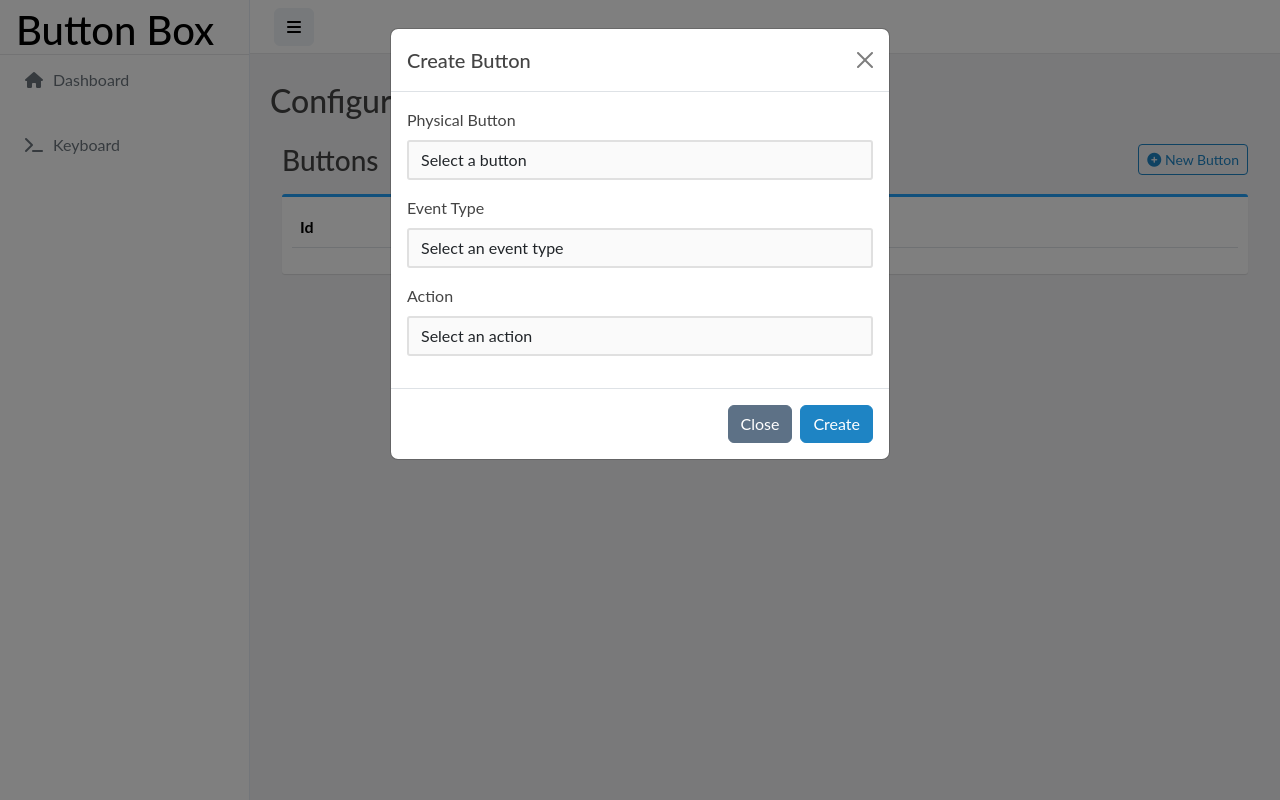
After one commit to jackdevonshire/Button-Box, a Flask app: page /configuration/1 in a window 1280 px wide, after a click on "New Button". The commit adds this page. Run offline with Flask 3, Linux system fonts and the light colour scheme; lists and menus that the app fills with data are empty; some libraries are stand-ins or nearby versions; some web fonts are replaced.

Commit message:
Added ability to create a new button for a configuration

```diff
--- a/src/admin-panel/app/__init__.py
+++ b/src/admin-panel/app/__init__.py
@@ -60,8 +60,8 @@ with app.app_context():
         db.session.add(abort_rocket_action)
         db.session.commit()
 
-        ksp_launch_button = ConfigurationButton(configuration_id=ksp_config.id, physical_key=1, event_type=1, integration_action_id=launch_rocket_action.id)
-        ksp_abort_button = ConfigurationButton(configuration_id=ksp_config.id, physical_key=2, event_type=2, integration_action_id=abort_rocket_action.id)
+        ksp_launch_button = ConfigurationButton(configuration_id=ksp_config.id, physical_key=1, event_type=0, integration_action_id=launch_rocket_action.id)
+        ksp_abort_button = ConfigurationButton(configuration_id=ksp_config.id, physical_key=2, event_type=1, integration_action_id=abort_rocket_action.id)
         db.session.add(ksp_launch_button)
         db.session.add(ksp_abort_button)
         db.session.commit()
--- a/src/admin-panel/app/core/controllers.py
+++ b/src/admin-panel/app/core/controllers.py
@@ -9,11 +9,16 @@ key_service = KeyService(db)
 core_service = CoreService(db, key_service)
 
 @core.route("/", methods=["GET"])
-def dashboard():
+def dashboard_page():
     nav_links = core_service.get_nav_links()
     data = core_service.get_dashboard_data()
-    print(data)
     return render_template("core/dashboard.html", nav_links=nav_links, data=data)
+
+@core.route("/configuration/<id>", methods=["GET"])
+def configuration_page(id):
+    nav_links = core_service.get_nav_links()
+    data = core_service.get_configuration_data(id)
+    return render_template("core/configuration.html", nav_links=nav_links, data=data)
 
 
 
@@ -33,3 +38,11 @@ def api_remove_configuration():
         return core_service.api_remove_configuration(data["ConfigurationId"])
     except:
         return NetworkResponse().with_error(ErrorMessage.Generic, HttpStatusCode.InternalServerError).get()
+
+@core.route("/api/button/create", methods=["POST"])
+def api_create_button():
+    data = request.json
+    if True:
+        return core_service.api_create_button(data["ConfigurationId"], data["PhysicalButton"], data["EventType"], data["IntegrationActionId"])
+    else:
+        return NetworkResponse().with_error(ErrorMessage.Generic, HttpStatusCode.InternalServerError).get()
--- a/src/admin-panel/app/core/models.py
+++ b/src/admin-panel/app/core/models.py
@@ -1,6 +1,6 @@
 from app import db
 from sqlalchemy.dialects.sqlite import JSON
-
+from app.core.types import EventType, PhysicalKey
 class Configuration(db.Model):
     __tablename__ = 'configuration'
     id = db.Column(db.Integer, primary_key=True, autoincrement=True)
@@ -22,6 +22,15 @@ class Integration(db.Model):
     is_active = db.Column(db.Boolean, nullable=False)
     configuration = db.Column(JSON)
 
+    def to_api_response(self):
+        return {
+            "Id": self.id,
+            "Name": self.name,
+            "Description": self.description,
+            "Active": self.is_active,
+            "Configuration": self.configuration
+        }
+
 class IntegrationAction(db.Model):
     __tablename__ = 'integration_action'
     id = db.Column(db.Integer, primary_key=True, autoincrement=True)
@@ -31,6 +40,19 @@ class IntegrationAction(db.Model):
     configuration = db.Column(JSON, nullable=False)
 
     integration = db.relationship('Integration', backref=db.backref('actions', lazy=True))
+
+    def to_api_response(self):
+        return {
+            "Id": self.id,
+            "Name": self.name,
+            "Description": self.description,
+            "Configuration": self.configuration,
+            "Integration": {
+                "Id": self.integration.id,
+                "Name": self.integration.name,
+                "Active": self.integration.is_active
+            }
+        }
 
 class ConfigurationButton(db.Model):
     __tablename__ = 'configuration_button'
@@ -43,6 +65,15 @@ class ConfigurationButton(db.Model):
     configuration = db.relationship('Configuration', backref=db.backref('buttons', lazy=True))
     integration_action = db.relationship('IntegrationAction', backref=db.backref('buttons', lazy=True))
 
+    def to_api_response(self):
+        event_name = EventType(self.event_type).name
+        return {
+            "Id": self.id,
+            "PhysicalKey": self.physical_key,
+            "EventType": event_name,
+            "IntegrationAction": self.integration_action.to_api_response()
+        }
+
 class Setting(db.Model):
     __tablename__ = 'setting'
 
--- a/src/admin-panel/app/core/types.py
+++ b/src/admin-panel/app/core/types.py
@@ -2,7 +2,7 @@ from enum import Enum, IntEnum
 from flask import jsonify, make_response
 
 class ErrorMessage:
-    Generic = "Whoops something went wrong. Please try again later!"
+    Generic = "Whoops an error ocurred. Please try again later"
 
 class HttpStatusCode(IntEnum):
     Success = 200
@@ -75,3 +75,7 @@ class PhysicalKey(Enum):
     PROTECTED_2 = 16
     PROTECTED_3 = 17
     PROTECTED_4 = 18
+
+    @classmethod
+    def to_dict(cls):
+        return {key.name: key.value for key in cls}
--- a/src/admin-panel/app/templates/base.html
+++ b/src/admin-panel/app/templates/base.html
@@ -19,7 +19,7 @@
             <h1 style="color: black;">Button Box</h1>
          </div>
          <ul class="list-unstyled components text-secondary">
-            <li><a href="/"><i class="fas fa-home"></i> Dashboard</a></li>
+            <li><a href="{{url_for('core.dashboard_page')}}"><i class="fas fa-home"></i> Dashboard</a></li>
          </ul>
           {% for name, link in nav_links.items() %}
          <ul class="list-unstyled components text-secondary">
--- /dev/null
+++ b/src/admin-panel/app/templates/core/configuration.html
@@ -0,0 +1,159 @@
+{% extends "base.html" %}
+{% block title %}Configuration {% endblock %}
+
+{% block content %}
+<div class="content">
+   <div class="container">
+      <div class="row">
+         <div class="col-md-12 page-header">
+            <h2>Configuration</h2>
+         </div>
+      </div>
+
+      <div class="container">
+         <div class="page-title">
+            <h3>Buttons
+               <button class="btn btn-sm btn-outline-primary float-end" type="button" class="btn btn-primary" data-bs-toggle="modal" data-bs-target="#newButtonModal"><i class="fas fa-plus-circle"></i> New Button</button>
+            </h3>
+         </div>
+         <div class="box box-primary">
+            <div class="box-body">
+               <div id="dataTables-example_wrapper" class="dataTables_wrapper dt-bootstrap5 no-footer">
+                  <div class="row">
+                     <div class="col-sm-12">
+                        <table width="100%" class="table table-hover dataTable no-footer dtr-inline" id="dataTables-example" role="grid" aria-describedby="dataTables-example_info" style="width: 100%;">
+                           <thead>
+                             <th>Id</th>
+                             <th>Name</th>
+                             <th>Description</th>
+                             <th></th>
+                           </thead>
+                           <tbody>
+                              {% for configuration in data['AllConfigurations'] %}
+                                 <tr class="odd">
+                                    <td>{{configuration['Id']}}</td>
+                                    <td>{{configuration['Name']}}</td>
+                                    <td>{{configuration['Description']}}</td>
+                                    <td class="text-end">
+                                       <button onclick="removeConfiguration({{configuration['Id']}})" class="btn btn-outline-danger btn-rounded"><i class="fas fa-trash"></i></button>
+                                    </td>
+                                 </tr>
+                              {% endfor %}
+                           </tbody>
+                        </table>
+                     </div>
+                  </div>
+               </div>
+            </div>
+         </div>
+      </div>
+   </div>
+</div>
+
+<!-- Modal -->
+<div class="modal fade" id="newButtonModal" tabindex="-1" aria-labelledby="newButtonModalLabel" aria-hidden="true">
+  <div class="modal-dialog">
+    <div class="modal-content">
+      <div class="modal-header">
+        <h5 class="modal-title" id="exampleModalLabel">Create Button</h5>
+        <button type="button" class="btn-close" data-bs-dismiss="modal" aria-label="Close"></button>
+      </div>
+      <div class="modal-body">
+         <div class="mb-3">
+            <label for="physicalButton" class="form-label">Physical Button</label>
+            <select id="physicalButton" class="form-control" required="">
+                <option value="" selected="selected">Select a button</option>
+                {% for button, value in data["AvailableButtons"].items() %}
+                <option value="{{value}}">{{button}}</option>
+                {% endfor %}
+            </select>
+         </div>
+         <div class="mb-3">
+            <label for="eventType" class="form-label">Event Type</label>
+            <select id="eventType" class="form-control" required="">
+                <option value="" selected="selected">Select an event type</option>
+                <option value="0">UP (off)</option>
+                <option value="1">DOWN (on)</option>
+            </select>
+         </div>
+         <div class="mb-3">
+            <label for="integrationActionId" class="form-label">Action</label>
+            <select id="integrationActionId" class="form-control" required="">
+                <option value="" selected="selected">Select an action</option>
+                {% for action in data["AvailableActions"] %}
+                <option value="{{action['Id']}}">{{action["Integration"]["Name"]}} | {{action["Name"]}}</option>
+                {% endfor %}
+            </select>
+         </div>
+      </div>
+      <div class="modal-footer">
+        <button type="button" class="btn btn-secondary" data-bs-dismiss="modal">Close</button>
+        <button type="button" onClick="createButton()" class="btn btn-primary">Create</button>
+      </div>
+    </div>
+  </div>
+</div>
+
+<script>
+   async function createButton() {
+      let physicalButton = document.getElementById("physicalButton").value;
+      let eventType = document.getElementById("eventType").value;
+      let integrationActionId = document.getElementById("integrationActionId").value;
+
+      if (eventType == "" || physicalButton == "" || integrationActionId == "") {
+         alert("Please select a valid event type, button and action")
+         return;
+      }
+
+      let response = await fetch('{{url_for("core.api_create_button")}}', {
+         method: "POST",
+         headers: {
+            "Content-Type": "application/json"
+         },
+         body: JSON.stringify({
+            ConfigurationId: {{data['Id']}},
+            PhysicalButton: physicalButton,
+            EventType: eventType,
+            IntegrationActionId: integrationActionId
+         })
+      });
+
+      let result = await response.json();
+
+      if (response.ok) {
+         window.location.reload()
+      } else {
+         alert("Failed to create button: " + (result.Message || "Unknown error"));
+      }
+   }
+
+
+
+
+
+
+
+
+
+    // TODO - DELETE
+   async function removeConfiguration(id) {
+      let response = await fetch('{{url_for("core.api_remove_configuration")}}', {
+         method: "POST",
+         headers: {
+            "Content-Type": "application/json"
+         },
+         body: JSON.stringify({
+            ConfigurationId: id
+         })
+      });
+
+      let result = await response.json();
+
+      if (response.ok) {
+         window.location.reload()
+      } else {
+         alert("Failed to remove configuration: " + (result.Message || "Unknown error"));
+      }
+   }
+</script>
+{% endblock %}
```
Also changed, not shown: src/admin-panel/app/core/core_service.py (+28 -1 lines), src/admin-panel/app/templates/core/dashboard.html (+3 -4 lines).
